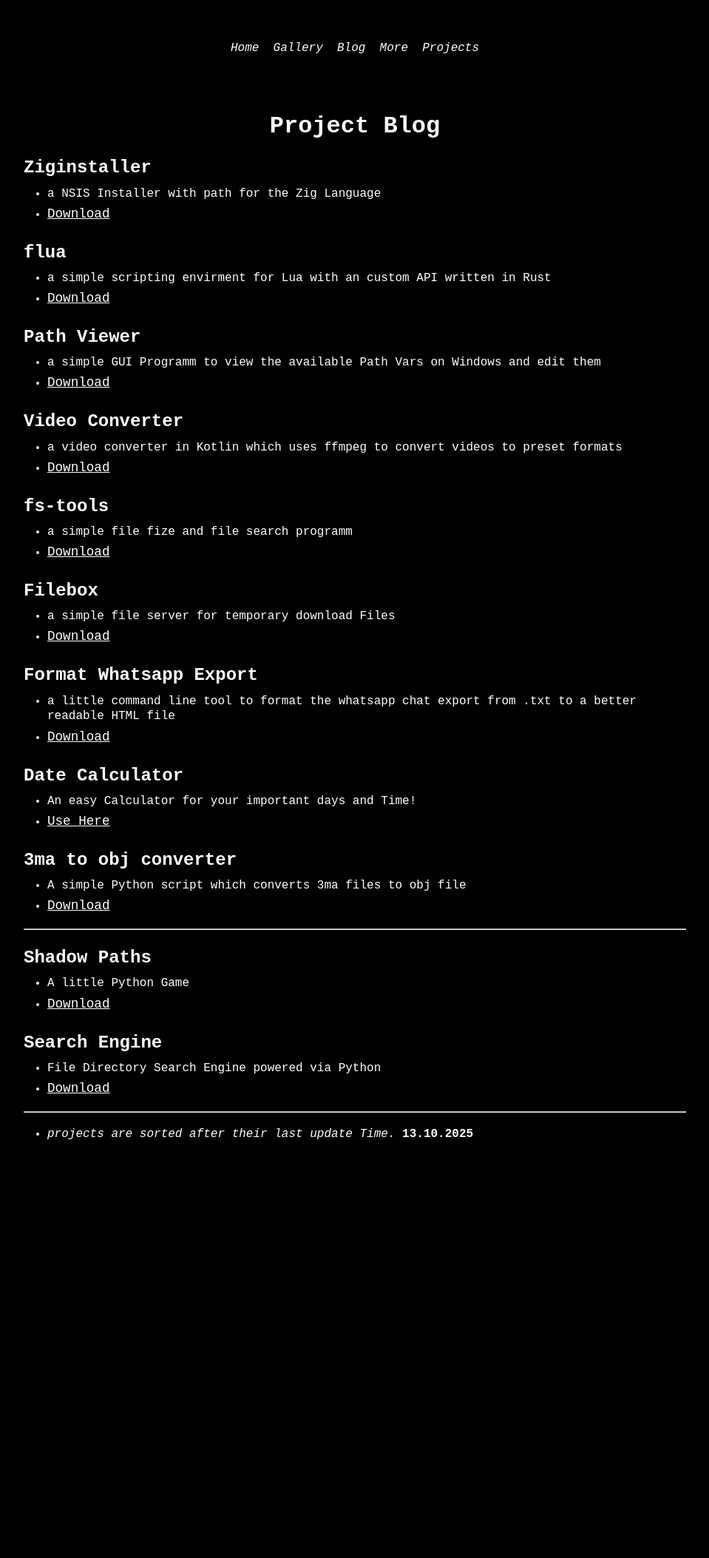
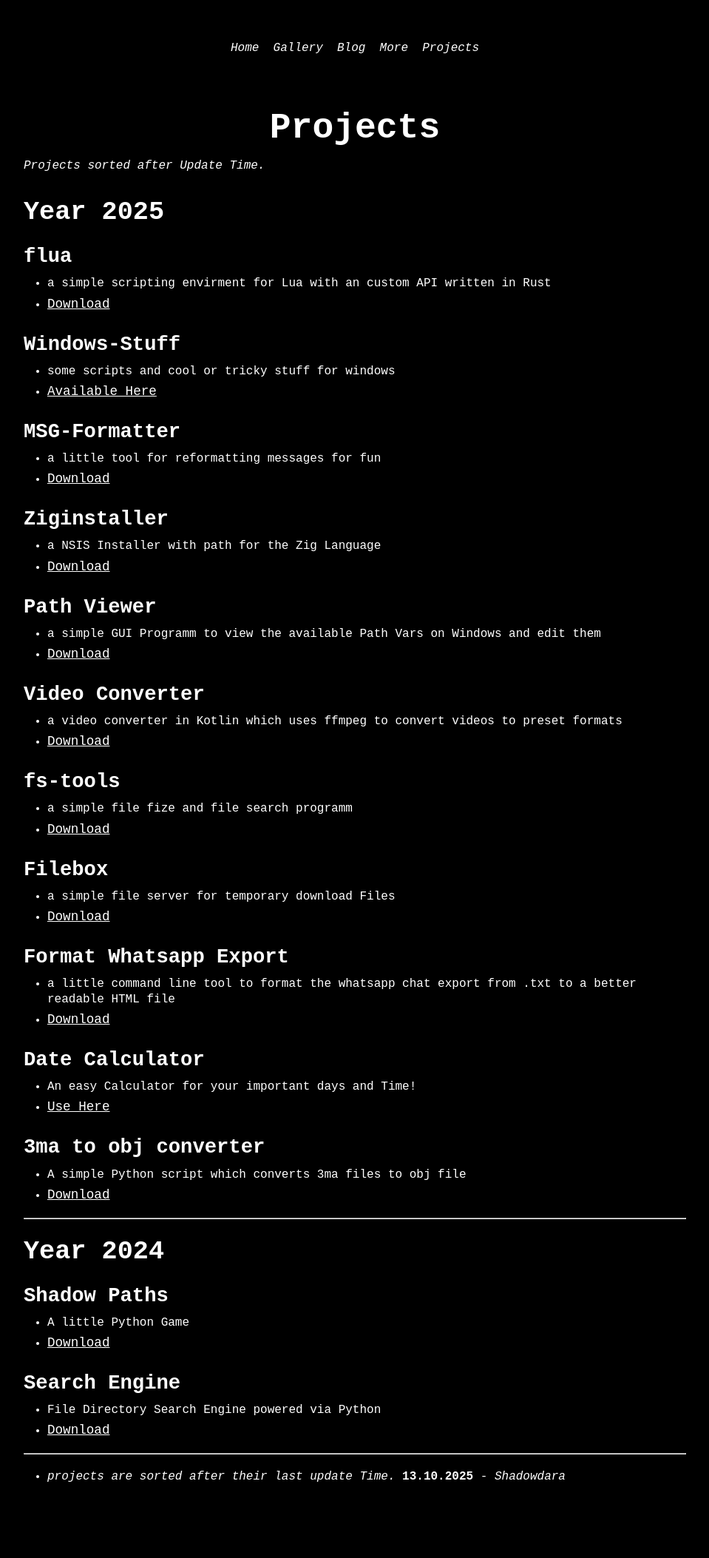
Before and after one commit to ShadowDara/Shadowdara.github.io, a Jekyll site: the page built from _posts/2025-09-13-project-blog.md, in a window 1280 px wide. Shown: the whole page at 74% size, without its empty margins (160-1119 px from the left). Built offline with Jekyll 4.4.1, drawn with Linux system fonts in a browser that asks for light colours; before the commit the page ends 1643 px from its top, so only the background shows below that.

```diff
--- a/_posts/2025-09-13-project-blog.md
+++ b/_posts/2025-09-13-project-blog.md
@@ -5,56 +5,70 @@ publishedAt: '2025-09-13'
 categories: blog
 ---
 
-# Project Blog
+# Projects
 
-## Ziginstaller
-- a NSIS Installer with path for the Zig Language
-- [Download](https://github.com/ShadowDara/ZigInstaller)
+*Projects sorted after Update Time.*
 
-## flua
+## Year 2025
+
+### flua
 - a simple scripting envirment for Lua with an custom API written in
 Rust
 - [Download](https://github.com/ShadowDara/flua)
 
-## Path Viewer
+### Windows-Stuff
+- some scripts and cool or tricky stuff for windows
+- [Available Here](/blog/2025/08/13/windows-stuff)
+
+### MSG-Formatter
+- a little tool for reformatting messages for fun
+- [Download](https://github.com/ShadowDara/msg-formatter)
+
+### Ziginstaller
+- a NSIS Installer with path for the Zig Language
+- [Download](https://github.com/ShadowDara/ZigInstaller)
+
+### Path Viewer
 - a simple GUI Programm to view the available Path Vars on Windows and
 edit them
 - [Download](https://github.com/ShadowDara/Path-Viewer)
 
-## Video Converter
+### Video Converter
 - a video converter in Kotlin which uses ffmpeg to convert videos to preset formats
 - [Download](https://github.com/ShadowDara/videoconverter)
 
-## fs-tools
+### fs-tools
 - a simple file fize and file search programm
 - [Download](https://github.com/ShadowDara/fs-tools)
 
-## Filebox
+### Filebox
 - a simple file server for temporary download Files
 - [Download](https://github.com/ShadowDara/filebox)
 
-## Format Whatsapp Export
+### Format Whatsapp Export
 - a little command line tool to format the whatsapp chat export from .txt to a better readable HTML file
 - [Download](https://github.com/ShadowDara/format-whatsapp-export)
 
-## Date Calculator
+### Date Calculator
 - An easy Calculator for your important days and Time!
 - [Use Here](An easy Calculator for your important days and Time!)
 
-## 3ma to obj converter
+### 3ma to obj converter
 - A simple Python script which converts 3ma files to obj file
 - [Download](https://github.com/ShadowDara/3ma-to-obj-converter-python)
 
 ---
 
-## Shadow Paths
+## Year 2024
+
+### Shadow Paths
 - A little Python Game
 - [Download](https://github.com/ShadowDara/Shadow-Paths)
 
-## Search Engine
+### Search Engine
 - File Directory Search Engine powered via Python
 - [Download](https://github.com/ShadowDara/Search-Engine)
 
 ---
 
-- *projects are sorted after their last update Time.* **13.10.2025**
+- *projects are sorted after their last update Time.* **13.10.2025** - *Shadowdara*
--- a/assets/style.css
+++ b/assets/style.css
@@ -264,9 +264,7 @@ footer {
     padding-bottom: 4rem;
 }
 
-.post-box a {
-
-}
+.post-box a {}
 
 .post-box table {
     width: 100%;
@@ -315,10 +313,19 @@ footer {
 }
 
 .post h1 {
+    font-size: 3rem;
+    margin-top: 0;
     text-align: center;
 }
 
 .post h2 {
+    font-size: 2.2rem;
+    margin-top: 1.5rem;
+    margin-bottom: 0.5rem;
+}
+
+.post h3 {
+    font-size: 1.7rem;
     margin-top: 1.5rem;
     margin-bottom: 0.5rem;
 }
@@ -328,7 +335,8 @@ footer {
 }
 
 .post pre {
-    background-color: #000000;
+    background-color: #1f1f1f;
+    color: #3dff0c;
     padding: 1rem;
     border-radius: 15px;
     line-height: 1.2rem;
@@ -351,7 +359,7 @@ footer {
 .post ul li {
     margin-left: 2rem;
     line-height: 1.3rem;
-    padding:  0.2rem 0rem;
+    padding: 0.2rem 0rem;
 }
 
 
```
Also changed, not shown: _posts/2025-08-13-windows-stuff.md (+6 -1 lines), _posts/2025-10-15-bypass-admin.md (added, +36 -0 lines), 1 other file.
